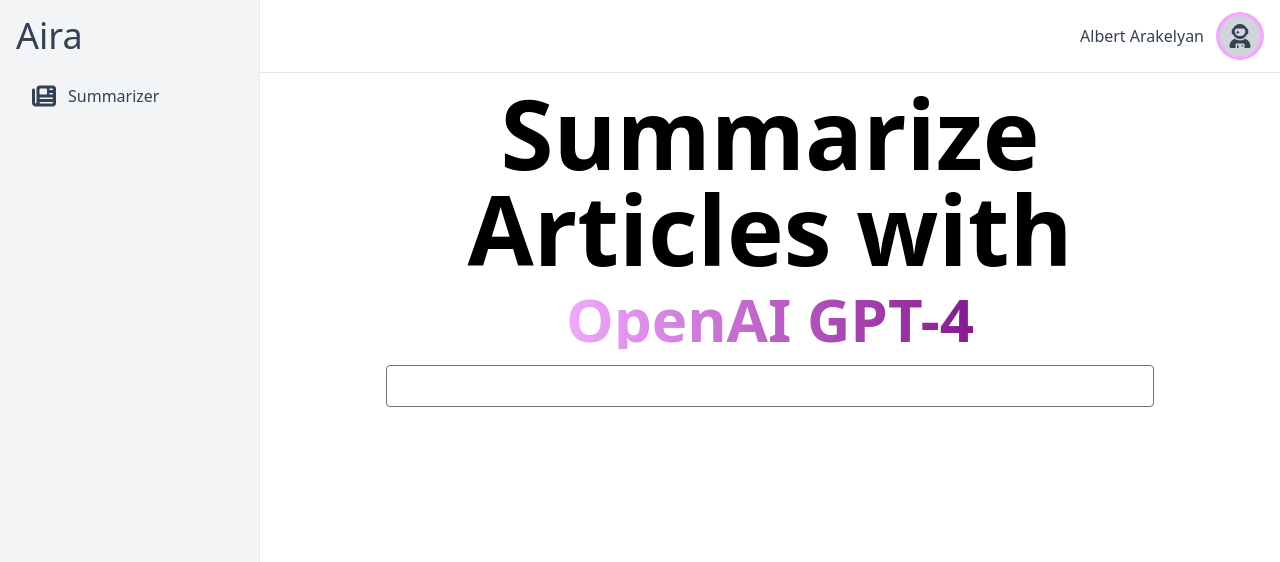
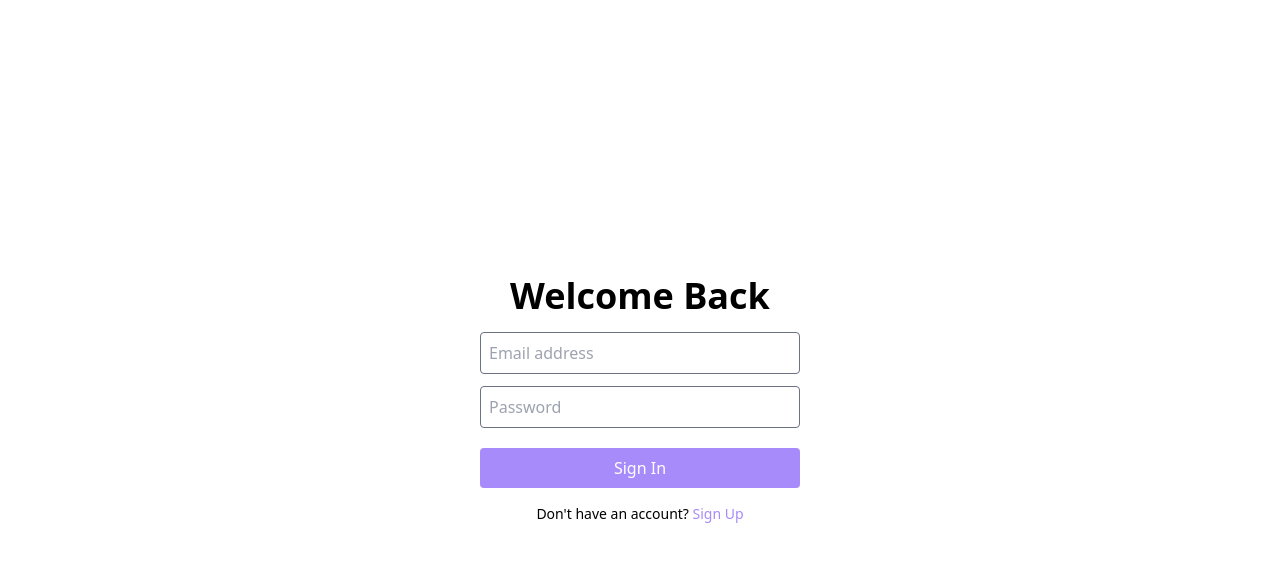
Before and after one commit to AlbertArakelyan/aira, a React (Create React App) app in the folder client/: page / in a window 1280 px wide. Shown: the top 562 px of the page. Built offline with nearby package versions, Linux system fonts and the light colour scheme.

Commit message:
added main structure of auth page

```diff
--- a/client/src/App.tsx
+++ b/client/src/App.tsx
@@ -2,13 +2,14 @@
 
 // Pages
 import Summarizer from './pages/user/Summarizer';
+import Auth from './pages/guest/Auth';
 
 // Components
 import { UserLayout } from './components';
 
 
 const App = () => {
-  const user = {};
+  const user = null;
 
   return (
     <div className="App">
@@ -20,7 +21,9 @@
           </Route>
         </Routes>
       ) : (
-        <p>not available for not users</p>
+        <Routes>
+          <Route path="/" element={<Auth />} />
+        </Routes>
       )}
     </div>
   );
--- /dev/null
+++ b/client/src/components/UI/Button/index.tsx
@@ -0,0 +1,23 @@
+import { FC } from 'react';
+
+// Types
+import { IButtonProps } from './types';
+
+
+const Button: FC<IButtonProps> = ({
+  className = '',
+  variant,
+  children,
+  ...props
+}) => {
+  return (
+    <button
+      className={`bg-primary-400 hover:bg-primary-500 focus:bg-primary-600 focus:ring focus:ring-2 ring-primary-600 ring-offset-1 transition text-white px-4 py-2 rounded ${className}`}
+      {...props}
+    >
+      {children}
+    </button>
+  );
+};
+
+export default Button;
--- a/client/src/components/index.ts
+++ b/client/src/components/index.ts
@@ -11,3 +11,4 @@
 // UI
 export { default as Avatar } from './UI/Avatar';
 export { default as Input } from './UI/Input';
+export { default as Button } from './UI/Button';
--- /dev/null
+++ b/client/src/pages/guest/Auth/index.tsx
@@ -0,0 +1,44 @@
+import { useState } from 'react';
+
+// UI
+import { Input, Button } from '../../../components';
+
+
+const Auth = () => {
+  const [isSignUp, setIsSugnUp] = useState(false);
+
+
+  return (
+    <div className="flex flex-col items-center justify-center min-h-screen">
+      <h2 className="text-4xl font-semibold mb-4">
+        Welcome Back
+      </h2>
+      <form className="flex flex-col items-center justify-center max-w-[320px] w-full">
+        <Input
+          className="w-full mb-3"
+          placeholder="Email address"
+        />
+        <Input
+          className="w-full mb-5"
+          placeholder="Password"
+        />
+        <Button className="w-full mb-4">
+          Sign In
+        </Button>
+        <div className="text-sm">
+          {isSignUp ? (
+            <p>
+              Already have an account? <span className="text-primary-400 cursor-pointer">Sign In</span>
+            </p>
+          ) : (
+            <p>
+              Don't have an account? <span className="text-primary-400 cursor-pointer">Sign Up</span>
+            </p>
+          )}
+        </div>
+      </form>
+    </div>
+  );
+};
+
+export default Auth;
--- a/client/tailwind.config.js
+++ b/client/tailwind.config.js
@@ -13,6 +13,7 @@
       gray: colors.gray,
       black: colors.black,
       slate: colors.slate,
+      white: colors.white,
     },
     extend: {},
   },
```
Also changed, not shown: client/src/components/UI/Button/types.d.ts (added, +8 -0 lines).
